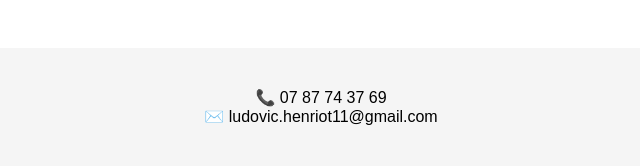
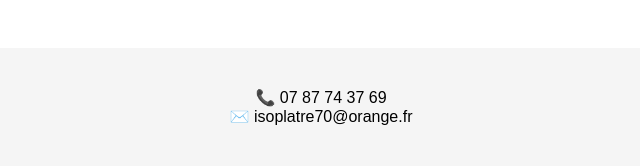
Before and after one commit to ndreaexe/site-prive, a Python web app: template templates/index.html in a window 1280 px wide. Shown: the part 816-982 px from the top of the page, without its empty margins (319-959 px from the left). Run offline with Jinja, Linux system fonts and the light colour scheme; the template is opened without the code that fills it, so the values that code supplies are empty.

Commit message:
Update email address in footer

```diff
--- a/templates/index.html
+++ b/templates/index.html
@@ -29,7 +29,7 @@
 
 <footer class="footer">
     <p>📞 07 87 74 37 69</p>
-    <p>✉️ ludovic.henriot11@gmail.com</p>
+    <p>✉️ isoplatre70@orange.fr</p>
 </footer>
 
 </body>
```
